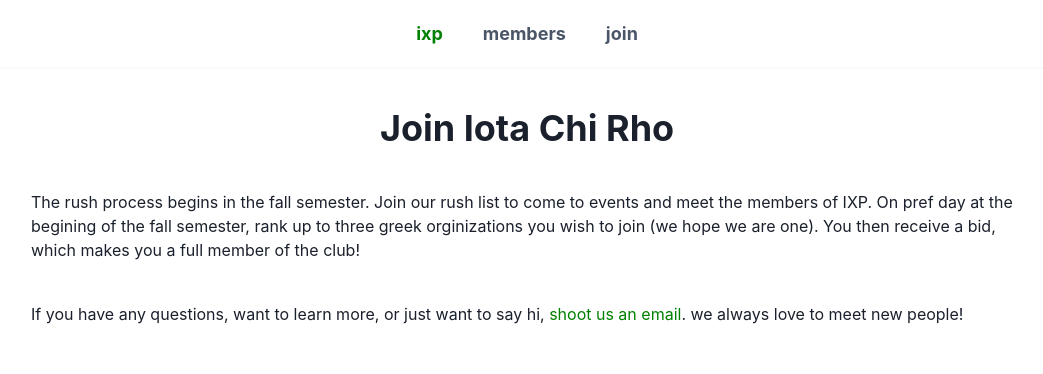
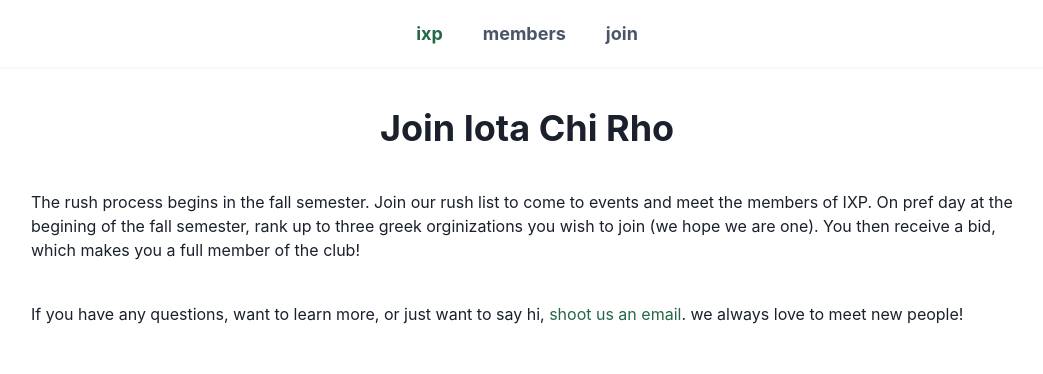
Before and after one commit to iotachirho/ixp-website, a Next.js app: page /join in a window 1280 px wide. Shown: the top 374 px of the page, without its empty margins (113-1156 px from the left). Built offline with nearby package versions, Linux system fonts and the light colour scheme.

Commit message:
Add brand color

```diff
--- a/src/components/layout.tsx
+++ b/src/components/layout.tsx
@@ -25,7 +25,7 @@ const Layout: FunctionComponent = ({ children }) => {
         <Container maxWidth="xl">
           <Stack as={Center}>
             <Stack direction="row" spacing={10}>
-              <NavigationLink color="green" href="/">
+              <NavigationLink color="brand" href="/">
                 ixp
               </NavigationLink>
               <NavigationLink href="/members">members</NavigationLink>
--- a/src/components/navigation-link.tsx
+++ b/src/components/navigation-link.tsx
@@ -13,7 +13,7 @@ const NavigationLink: FunctionComponent<
     fontWeight: "bold",
     fontSize: "lg",
     _hover: {
-      color: "green",
+      color: "brand",
     },
   };
 
--- a/src/pages/_app.tsx
+++ b/src/pages/_app.tsx
@@ -6,7 +6,7 @@ const themeOverride: ThemeOverride = {
   components: {
     Link: {
       baseStyle: {
-        color: "green",
+        color: "brand",
       },
     },
 
@@ -26,6 +26,10 @@ const themeOverride: ThemeOverride = {
         default: "gray.600",
         _dark: "gray.400",
       },
+      brand: {
+        default: "green.700",
+        _dark: "green.500",
+      },
     },
   },
   config: { useSystemColorMode: true },
```
